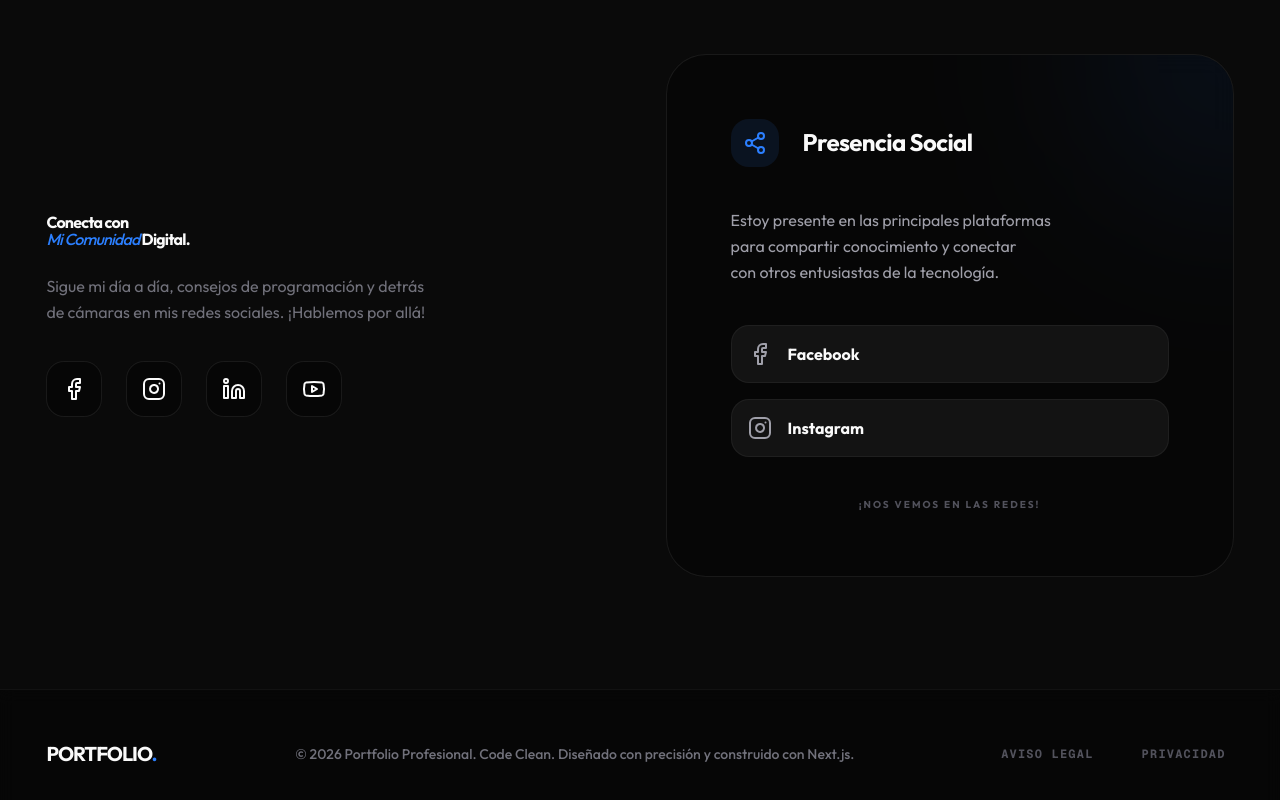
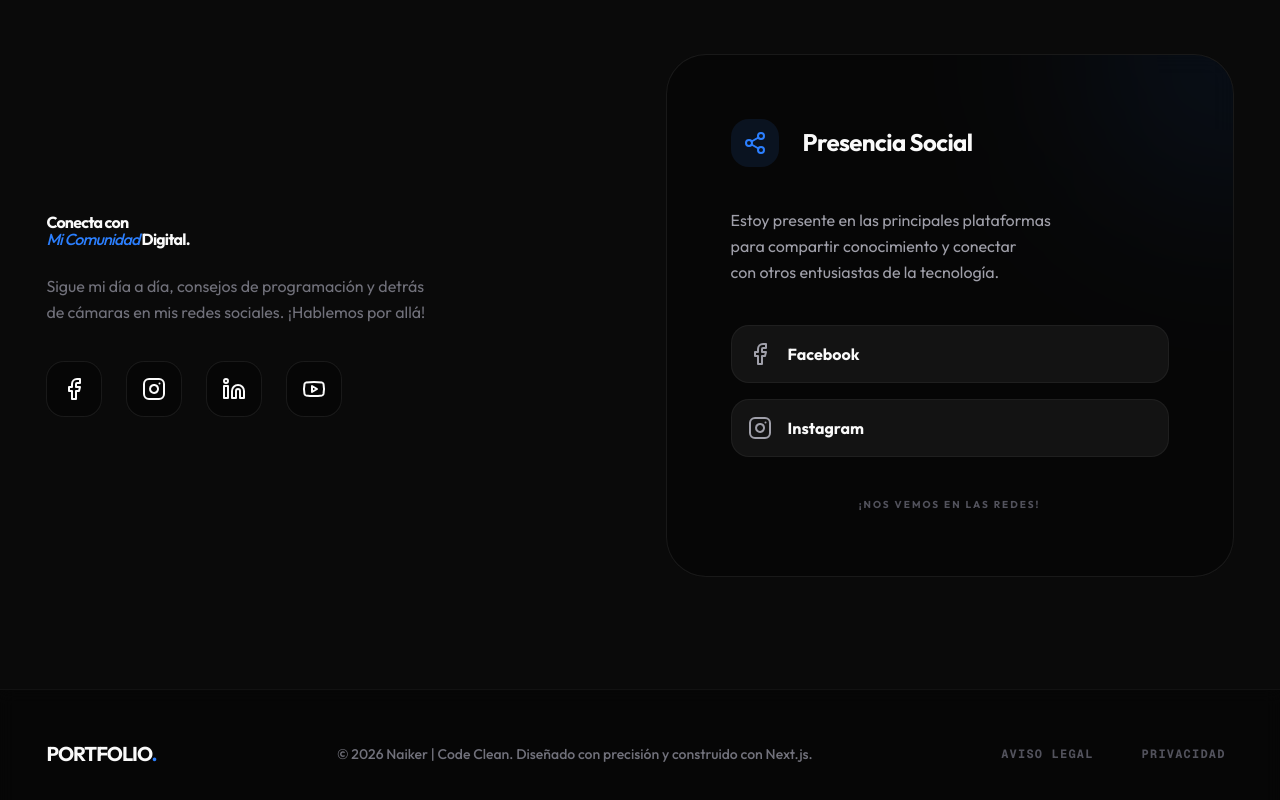
Before and after one commit to Naiker12/Portafolio-Clean-Code, a Next.js app: page /Portafolio-Clean-Code/ in a window 1280 px wide. Shown: the part 6741-7541 px from the top of the page. Built offline with nearby package versions, Linux system fonts and the light colour scheme.

Commit message:
Despliegue

```diff
--- a/components/Footer.tsx
+++ b/components/Footer.tsx
@@ -7,7 +7,7 @@ export default function Footer() {
                 </div>
 
                 <p className="text-zinc-500 text-sm font-medium text-center md:text-left">
-                    © {new Date().getFullYear()} Portfolio Profesional. Code Clean. Diseñado con precisión y construido con Next.js.
+                    © {new Date().getFullYear()} Naiker | Code Clean. Diseñado con precisión y construido con Next.js.
                 </p>
 
                 <div className="flex gap-6 md:gap-8 text-[10px] md:text-xs font-mono font-bold uppercase tracking-widest text-zinc-600">
```
